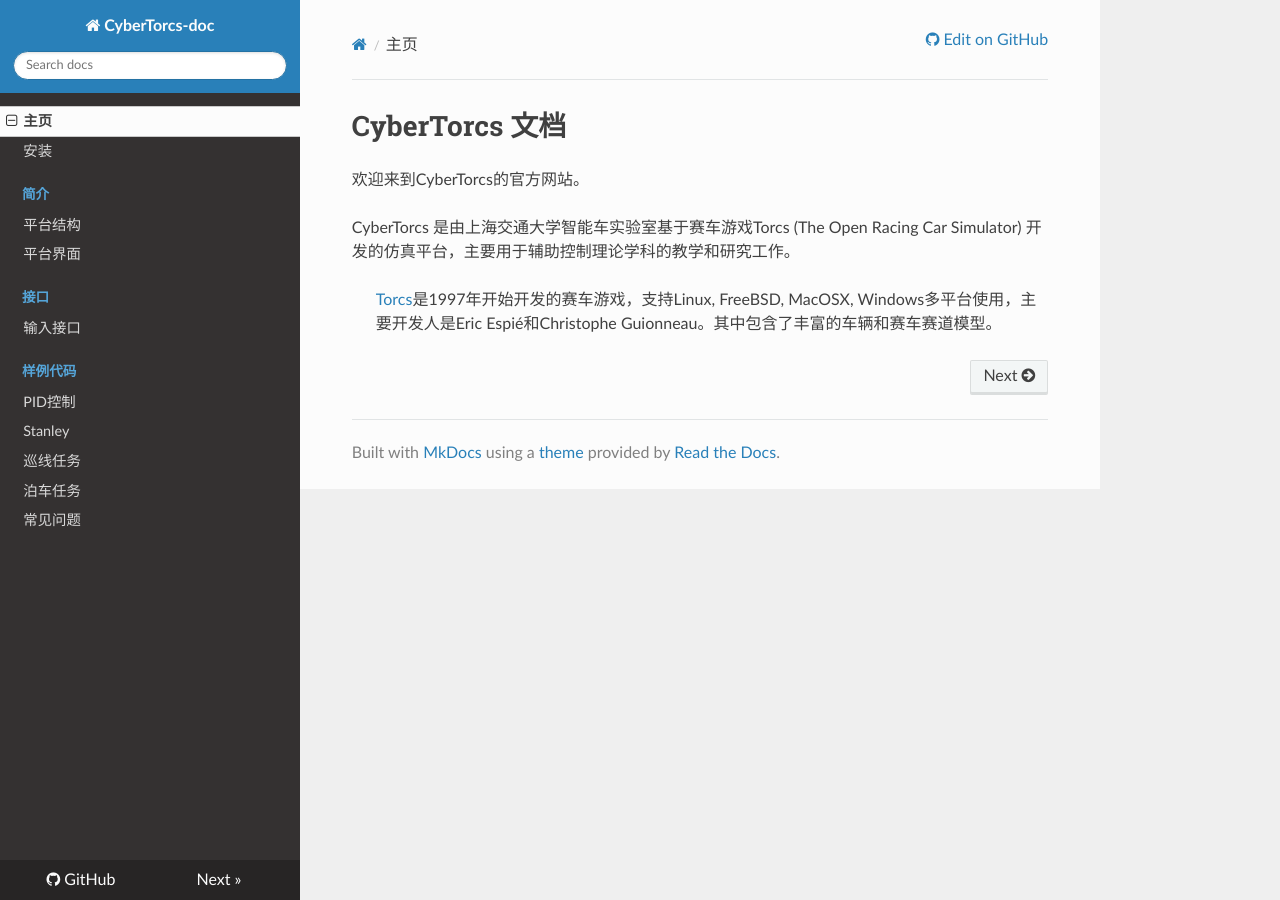
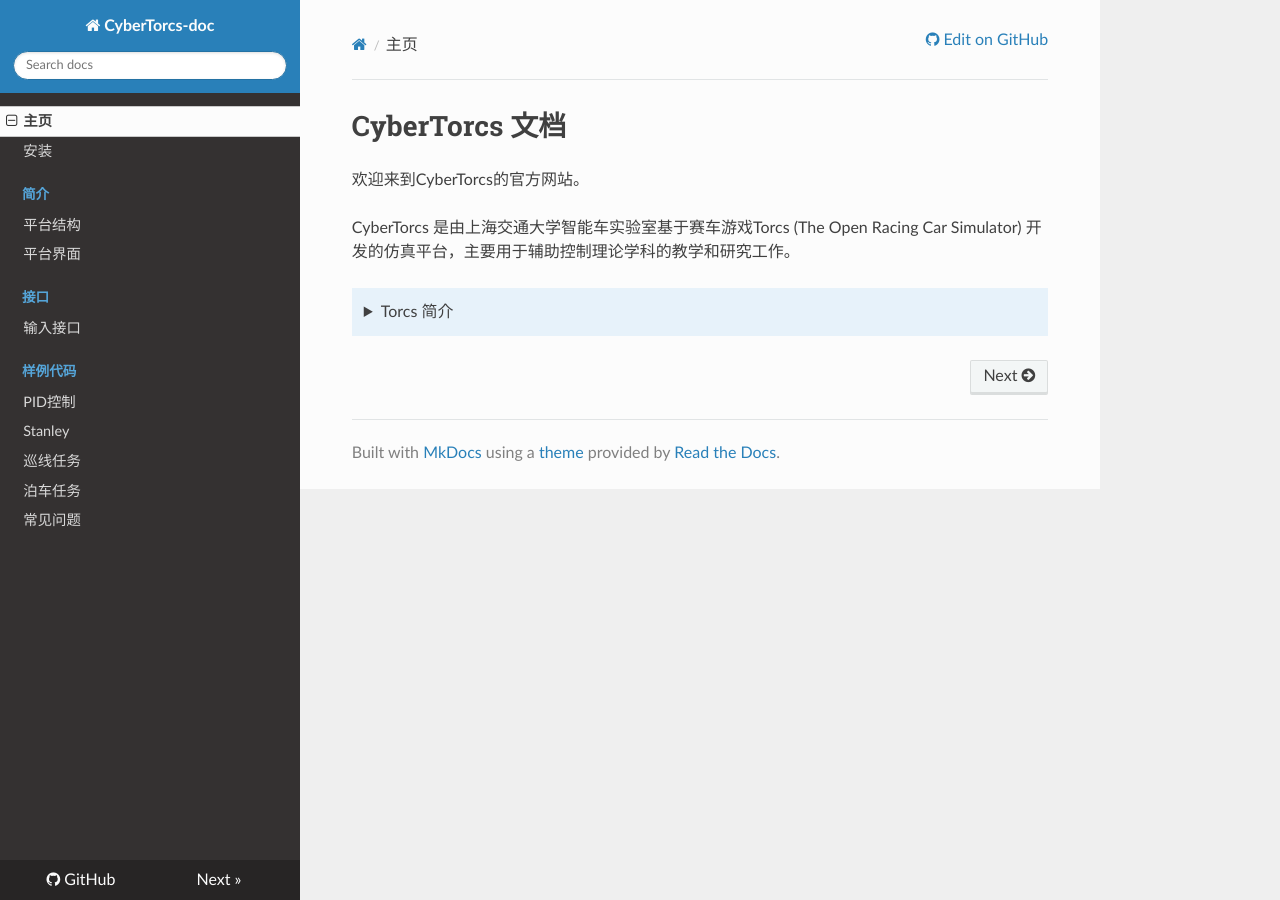
Before and after one commit to WoodOxen/CyberTorcs-doc, an MkDocs documentation site: the page built from docs/index.md, in a window 1280 px wide. Built offline with MkDocs 1.6.1, drawn with Linux system fonts in a browser that asks for light colours; nearby versions of some CDN libraries.

Commit message:
replace quote block by detail block

```diff
--- a/docs/index.md
+++ b/docs/index.md
@@ -4,4 +4,5 @@
 
 CyberTorcs 是由上海交通大学智能车实验室基于赛车游戏Torcs (The Open Racing Car Simulator) 开发的仿真平台，主要用于辅助控制理论学科的教学和研究工作。
 
-> [Torcs](www.torcs.org)是1997年开始开发的赛车游戏，支持Linux, FreeBSD, MacOSX, Windows多平台使用，主要开发人是Eric Espié和Christophe Guionneau。其中包含了丰富的车辆和赛车赛道模型。
+??? note "Torcs 简介"
+    [Torcs](www.torcs.org)是1997年开始开发的赛车游戏，支持Linux, FreeBSD, MacOSX, Windows多平台使用，主要开发人是Eric Espié和Christophe Guionneau。其中包含了丰富的车辆和赛车赛道模型。
--- a/mkdocs.yml
+++ b/mkdocs.yml
@@ -29,3 +29,9 @@
 
 markdown_extensions:
   - admonition
+  - pymdownx.arithmatex
+  - pymdownx.betterem
+  - pymdownx.caret
+  - pymdownx.mark
+  - pymdownx.tilde
+  - pymdownx.details
```
Also changed, not shown: docs/install.md (+11 -10 lines).
